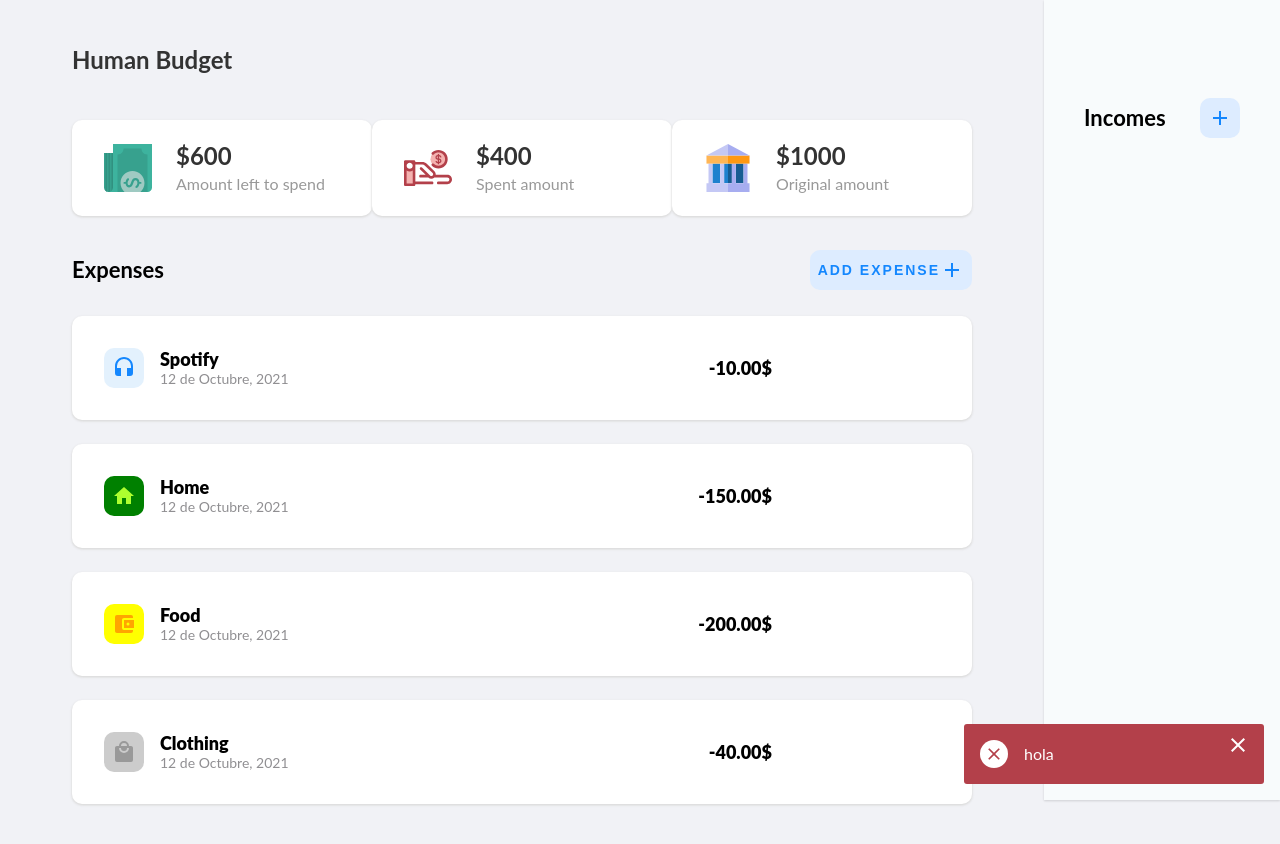
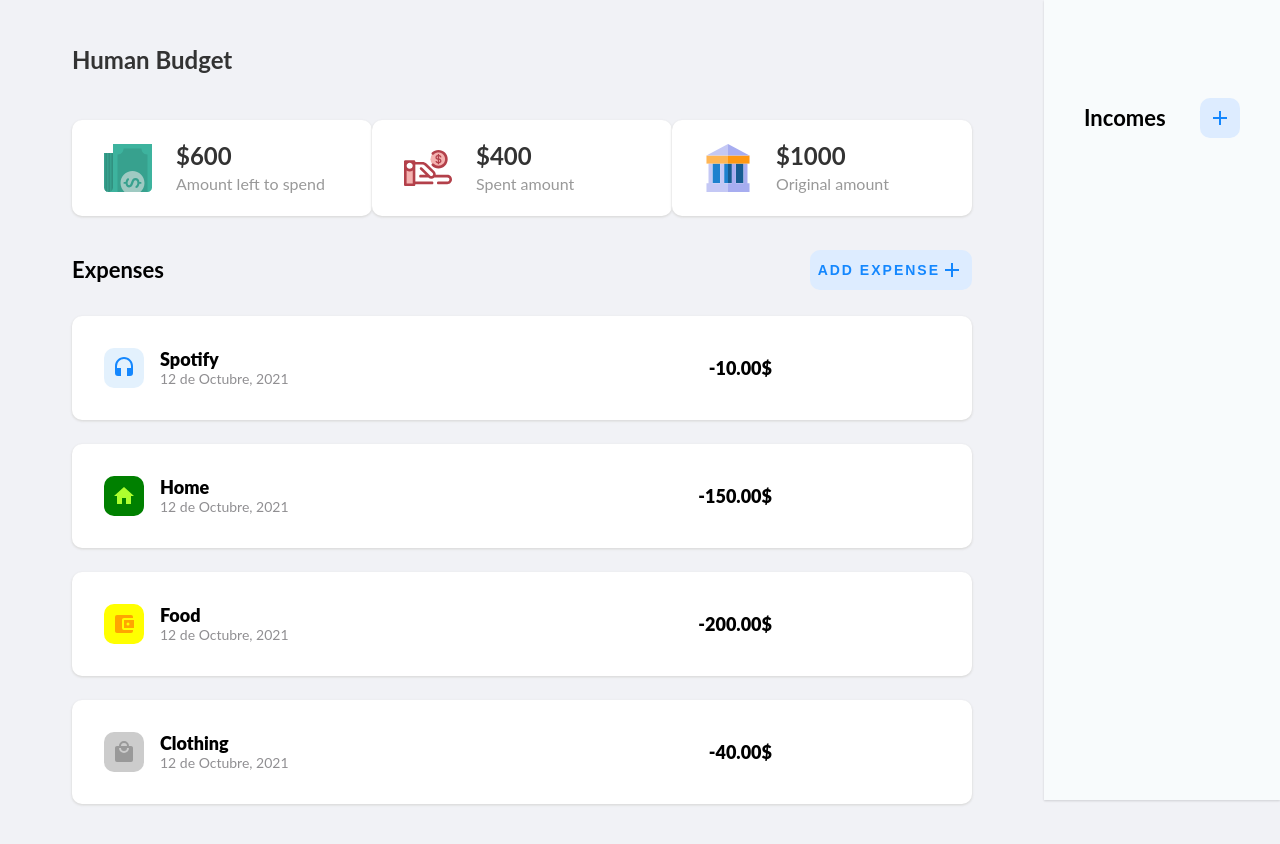
Before and after one commit to AlbaCasas/human-budget, a React (Create React App) app: page / in a window 1280 px wide. Shown: the top 844 px of the page. Built offline with nearby package versions, Linux system fonts and the light colour scheme; the HTML template or start-up script is replaced by a standard one.

Commit message:
Add error state to app and onClose and onClick events to manage the toats rendering

```diff
--- a/src/components/CreateExpenseModal/CreateExpenseModal.jsx
+++ b/src/components/CreateExpenseModal/CreateExpenseModal.jsx
@@ -11,7 +11,7 @@ const CreateExpenseModal = (props) => {
             <div className="expense-modal__form">
                 <Input className="expense-modal__input expense-modal__input--name" placeholder="Expense name"/>
                 <Input className="expense-modal__input expense-modal__input--amount" placeholder="$ Amount" type="number"/>
-                <Button variant="default" icon="plus"/>
+                <Button onClick={props.onSubmit} variant="default" icon="plus"/>
             </div>
         </Modal>
     ) : null;
--- a/src/components/Toast/Toast.css
+++ b/src/components/Toast/Toast.css
@@ -3,6 +3,7 @@
     color: white;
     width: fit-content;
     padding: 16px;
+    padding-right: 64px;
     display: flex;
     align-items: center;
     border-radius: 3px;
@@ -10,6 +11,7 @@
     right: 16px;
     bottom: 16px;
     min-width: 300px;
+    z-index: 1;
 }
 
 .toast__icon {
--- a/src/components/Toast/Toast.jsx
+++ b/src/components/Toast/Toast.jsx
@@ -4,7 +4,7 @@ import "./Toast.css";
 const Toast = (props) => {
     return <div className="toast">
         <Icon className="toast__icon" icon="close" />
-        <button className="toast__close">
+        <button onClick={props.onClose} className="toast__close">
             <Icon icon="close" />
         </button>
         <span>{props.text}</span>
--- a/src/pages/App.js
+++ b/src/pages/App.js
@@ -13,10 +13,15 @@ import "./App.css";
 
 function App() {
   const [isExpenseModalShown, setIsExpenseModalShown] = useState(false);
+  const [errorMessage, setErrorMessage] = useState(null);
   return (
     <div className="app">
-      <Toast text="hola"/>
-      <CreateExpenseModal onCloseClick={() => {
+      {errorMessage ?  <Toast onClose={() => {
+        setErrorMessage(null);
+      }} text={errorMessage}/> : null}
+      <CreateExpenseModal onSubmit={() => {
+        setErrorMessage("Can't perform this action right now");
+      }} onCloseClick={() => {
         setIsExpenseModalShown(false);
       }} isShown={isExpenseModalShown}/>
       <Layout>
```
